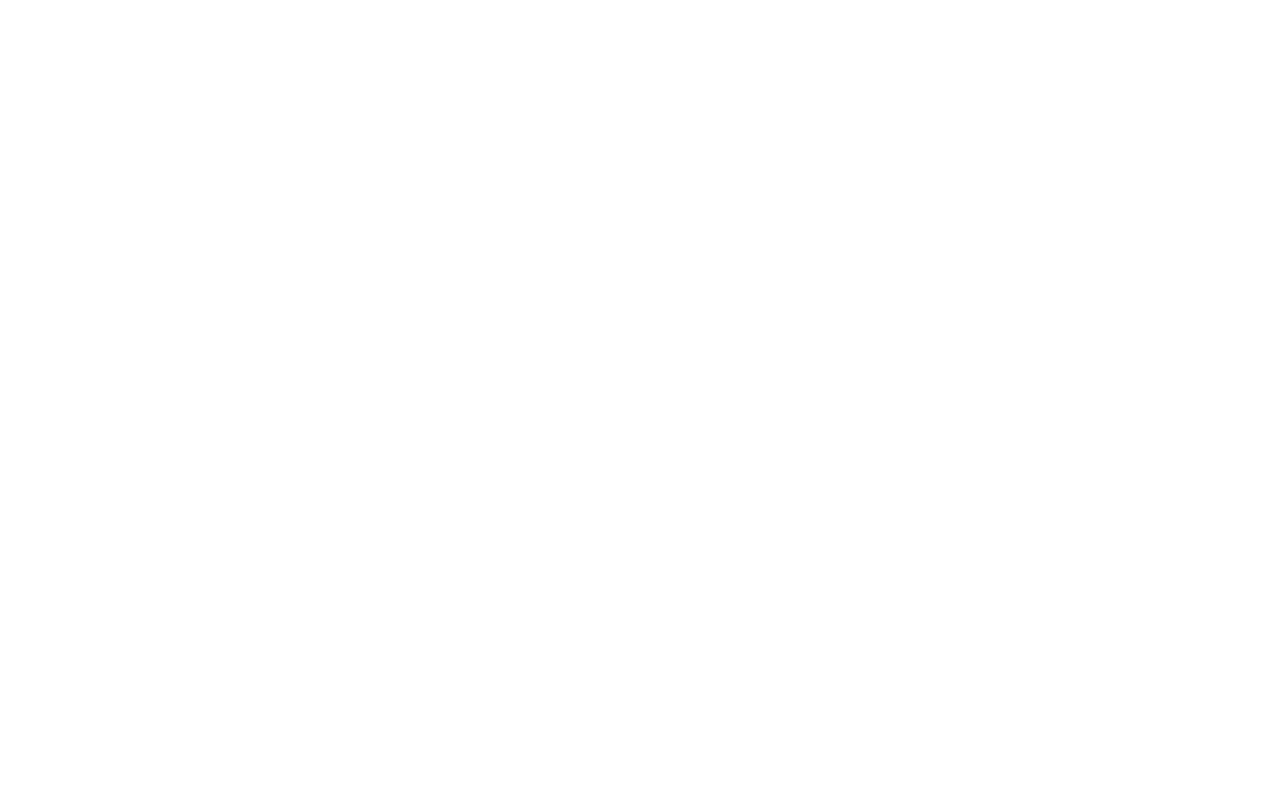
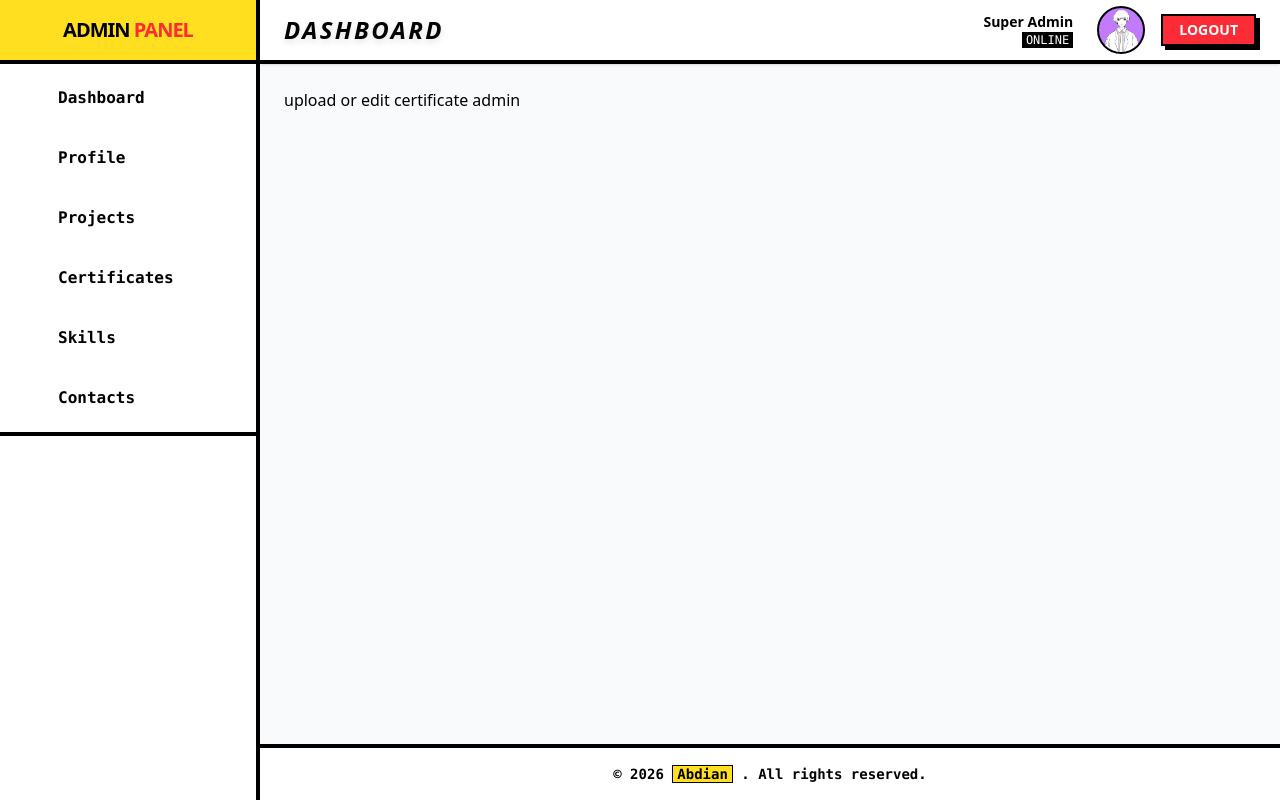
Before and after one commit to gilangages/my-portofolio-new, a Vue app in the folder frontend/: page /admin/dashboard/certificates/create in a window 1280 px wide. Before the commit this address had no page. Built offline with nearby package versions, Linux system fonts and the light colour scheme; some icons are missing; a web font is replaced by a local one.

Commit message:
setup page for admin certificate

```diff
--- /dev/null
+++ b/frontend/src/components/Admin/Pages/Certificate/AdminCertificateList.vue
@@ -0,0 +1,5 @@
+<template>
+  <div>
+    <h1>Admin list certificate</h1>
+  </div>
+</template>
--- /dev/null
+++ b/frontend/src/components/Admin/Pages/Certificate/AdminUploadOrUpdateCertificate.vue
@@ -0,0 +1,5 @@
+<template>
+  <div>
+    <h1>upload or edit certificate admin</h1>
+  </div>
+</template>
```
Also changed, not shown: frontend/src/main.js (+16 -0 lines).
